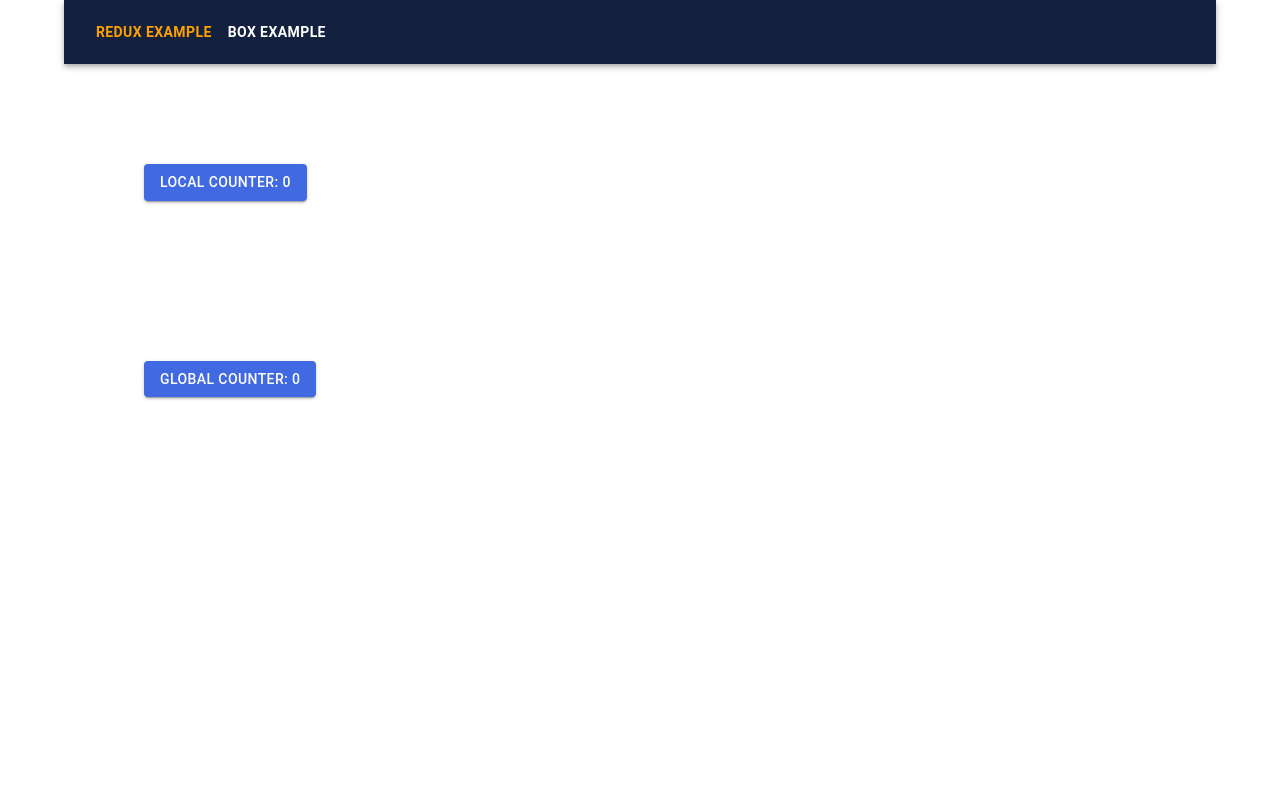
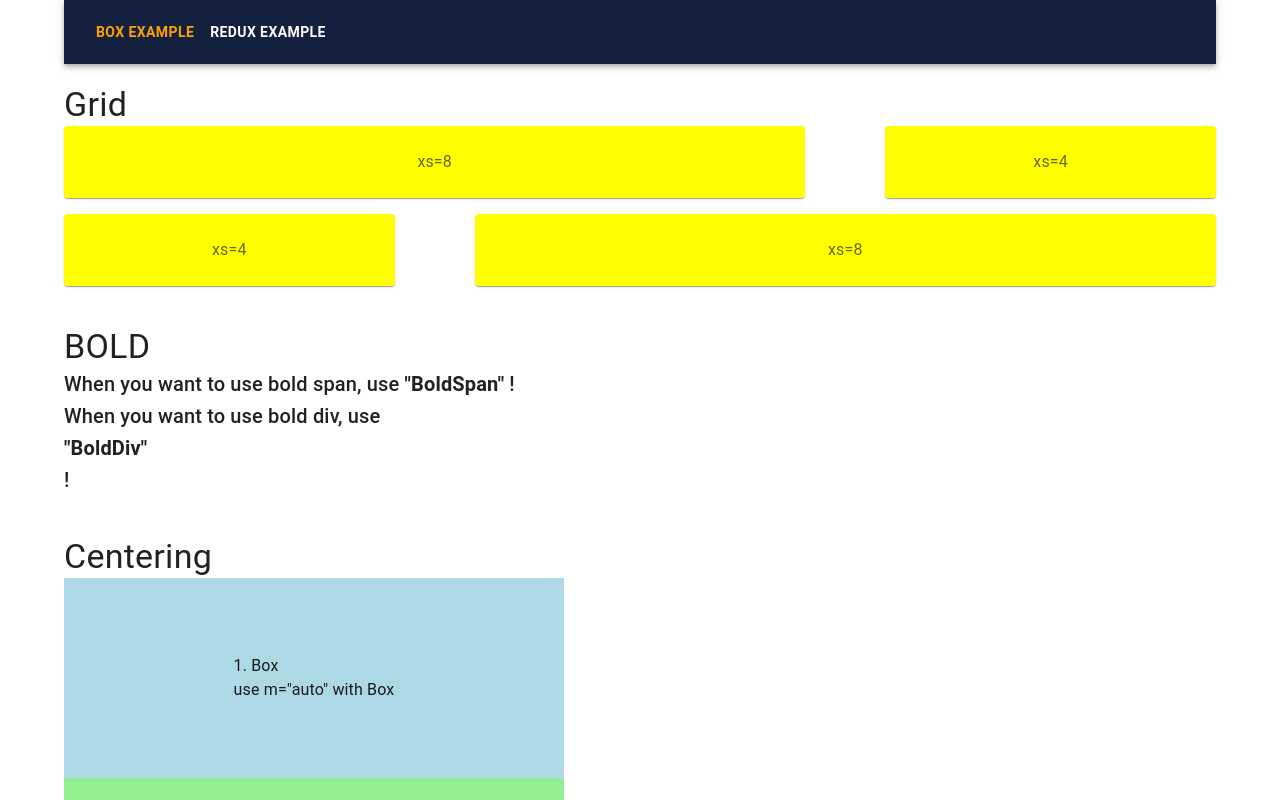
Before and after one commit to curekoshimizu/vite_react_ts_with_python_backend, a React (Vite) app in the folder fe/: page / in a window 1280 px wide. Shown: the top 800 px of the page. Built offline with nearby package versions, Linux system fonts and the light colour scheme.

Commit message:
add openapi client example

```diff
--- a/fe/package.json
+++ b/fe/package.json
@@ -19,7 +19,8 @@
     "react-dom": "^18.2.0",
     "react-redux": "^8.0.2",
     "react-router-dom": "^6.3.0",
-    "redux": "^4.2.0"
+    "redux": "^4.2.0",
+    "use-async-effect": "^2.2.6"
   },
   "devDependencies": {
     "@types/react": "^18.0.15",
--- a/fe/src/apps/App.tsx
+++ b/fe/src/apps/App.tsx
@@ -6,8 +6,8 @@ import BoxExample from '../pages/BoxExample';
 import ReduxExampleApp from '../pages/ReduxExample';
 
 const links = [
-  { label: 'redux example', path: '/' },
-  { label: 'box example', path: '/box_example' },
+  { label: 'box example', path: '/' },
+  { label: 'redux example', path: '/redux_example' },
 ];
 
 const App = () => (
@@ -16,8 +16,8 @@ const App = () => (
     <Container maxWidth="lg" fixed>
       <StyledAppBar links={links} />
       <Routes>
-        <Route path="/" element={<ReduxExampleApp />} />
-        <Route path="/box_example" element={<BoxExample />} />
+        <Route path="/" element={<BoxExample />} />
+        <Route path="/redux_example" element={<ReduxExampleApp />} />
       </Routes>
     </Container>
   </BrowserRouter>
--- a/fe/src/pages/ReduxExample.tsx
+++ b/fe/src/pages/ReduxExample.tsx
@@ -1,7 +1,9 @@
-import { Box, Button } from '@mui/material';
+import { Box, Typography, Button } from '@mui/material';
 import { styled } from '@mui/material/styles';
 import { useState } from 'react';
+import useAsyncEffect from 'use-async-effect';
 
+import { DefaultApi, Configuration, Response } from '../client';
 import { actions } from '../slices/counterSlices';
 import { useAppSelector, useAppDispatch } from '../store';
 
@@ -12,10 +14,21 @@ const CustomButton = styled(Button)({
 const ReduxExampleApp = () => {
   const counter = useAppSelector((state) => state.counter);
   const [localCount, setLocalCount] = useState(0);
+  const [responseArray, setResponseArray] = useState<Response[]>([]);
   const dispatch = useAppDispatch();
+
+  useAsyncEffect(async () => {
+    const config = new Configuration({
+      basePath: '',
+    });
+    const api = new DefaultApi(config);
+    const resp: Response[] = await api.pingApiPingGet();
+    setResponseArray(resp);
+  }, []);
 
   return (
     <>
+      <Typography variant="h4">buttons</Typography>
       <Box p={10}>
         <CustomButton
           variant="contained"
@@ -36,6 +49,15 @@ const ReduxExampleApp = () => {
           {counter}
         </CustomButton>
       </Box>
+      <Typography variant="h4">server response</Typography>
+      <Box p={10}>
+        {responseArray.map((e) => (
+          <Box key={e.resp}>
+            ・
+            {e.resp}
+          </Box>
+        ))}
+      </Box>
     </>
   );
 };
--- a/fe/vite.config.ts
+++ b/fe/vite.config.ts
@@ -7,6 +7,9 @@ import checker from "vite-plugin-checker";
 export default defineConfig({
   server: {
       open: true,
+      proxy: {
+          "^/api/.*": "http://localhost:13000",
+      },
   },
   plugins: [
       react(),
```
Also changed, not shown: 1 other file (tests, documents, lock files or other folders).
